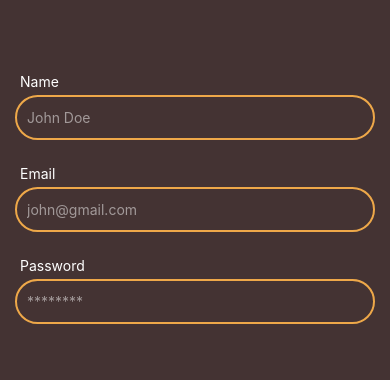
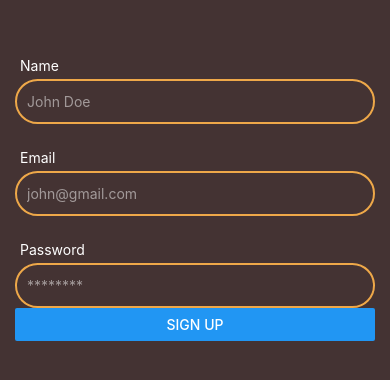
Before and after one commit to linub7/React_Native_Audio_Sharing_Frontend, a React Native app: screen /signup in a window 390 px wide. Shown: the part 226-606 px from the top of the page. Built offline with nearby package versions, Linux system fonts and the light colour scheme.

Commit message:
use formik & refactor formik -> done

```diff
--- a/package.json
+++ b/package.json
@@ -10,8 +10,10 @@
     "test": "jest"
   },
   "dependencies": {
+    "formik": "^2.4.0",
     "react": "18.2.0",
-    "react-native": "0.71.8"
+    "react-native": "0.71.8",
+    "yup": "^1.2.0"
   },
   "devDependencies": {
     "@babel/core": "^7.20.0",
--- a/src/components/auth/auth-input-fields/index.tsx
+++ b/src/components/auth/auth-input-fields/index.tsx
@@ -1,5 +1,7 @@
 import AuthInput from '@ui/auth/input';
+import AuthInputErrorLabel from '@ui/auth/input-error-label';
 import AuthInputLabel from '@ui/auth/input-label';
+import {useFormikContext} from 'formik';
 import {FC} from 'react';
 import {
   StyleProp,
@@ -10,10 +12,9 @@ import {
 } from 'react-native';
 
 interface Props {
+  name: string; // required for formik
   label: string;
   placeholder?: string;
-  value: string;
-  onChange: (text: string) => void;
   keyboardType?: TextInputProps['keyboardType'];
   secureTextEntry?: boolean;
   autoCapitalize?: TextInputProps['autoCapitalize'];
@@ -21,26 +22,36 @@ interface Props {
 }
 
 const AuthInputFields: FC<Props> = props => {
+  const {handleChange, values, errors, handleBlur, touched} = useFormikContext<{
+    [key: string]: string;
+  }>();
+
   const {
     label,
     placeholder,
-    value,
     keyboardType,
     secureTextEntry,
     autoCapitalize,
     containerStyle,
-    onChange,
+    name,
   } = props;
+
+  const errorMessage = touched[name] && errors[name] ? errors[name] : '';
+
   return (
     <View style={[styles.container, containerStyle]}>
-      <AuthInputLabel label={label} />
+      <View style={styles.labelContainer}>
+        <AuthInputLabel label={label} />
+        <AuthInputErrorLabel errorLabel={errorMessage} />
+      </View>
       <AuthInput
         placeholder={placeholder}
-        value={value}
-        onChangeText={onChange}
+        value={values[name]}
+        onChangeText={handleChange(name)}
         keyboardType={keyboardType}
         secureTextEntry={secureTextEntry}
         autoCapitalize={autoCapitalize}
+        onBlur={handleBlur(name)}
       />
     </View>
   );
@@ -48,6 +59,12 @@ const AuthInputFields: FC<Props> = props => {
 
 const styles = StyleSheet.create({
   container: {},
+  labelContainer: {
+    flexDirection: 'row',
+    justifyContent: 'space-between',
+    alignItems: 'center',
+    padding: 5,
+  },
 });
 
 export default AuthInputFields;
--- /dev/null
+++ b/src/components/shared/buttons/submit/index.tsx
@@ -0,0 +1,18 @@
+import {useFormikContext} from 'formik';
+import {FC} from 'react';
+import {Button, GestureResponderEvent, StyleSheet} from 'react-native';
+
+interface Props {
+  btnTitle: string;
+}
+
+const SubmitButton: FC<Props> = props => {
+  const {handleSubmit} = useFormikContext();
+  return <Button title={props.btnTitle} onPress={handleSubmit} />;
+};
+
+const styles = StyleSheet.create({
+  container: {},
+});
+
+export default SubmitButton;
--- /dev/null
+++ b/src/components/shared/form/index.tsx
@@ -0,0 +1,22 @@
+import {Formik, FormikHelpers} from 'formik';
+import {ReactNode} from 'react';
+
+interface Props<T> {
+  initialValues: any;
+  validationSchema: any;
+  onSubmit(values: T, formikHelpers: FormikHelpers<T>): void;
+  children: ReactNode;
+}
+
+const FormComponent = <T extends object>(props: Props<T>) => {
+  return (
+    <Formik
+      initialValues={props.initialValues}
+      onSubmit={props.onSubmit}
+      validationSchema={props.validationSchema}>
+      {props.children}
+    </Formik>
+  );
+};
+
+export default FormComponent;
--- /dev/null
+++ b/src/ui/auth/input-error-label/index.tsx
@@ -0,0 +1,20 @@
+import colors from '@utils/colors';
+import {FC} from 'react';
+import {StyleSheet, Text} from 'react-native';
+
+interface Props {
+  errorLabel?: string;
+}
+
+const AuthInputErrorLabel: FC<Props> = props => {
+  const {errorLabel} = props;
+  return <Text style={styles.errorLabel}>{errorLabel}</Text>;
+};
+
+const styles = StyleSheet.create({
+  errorLabel: {
+    color: colors.ERROR,
+  },
+});
+
+export default AuthInputErrorLabel;
--- a/src/ui/auth/input-label/index.tsx
+++ b/src/ui/auth/input-label/index.tsx
@@ -13,7 +13,6 @@ const AuthInputLabel: FC<Props> = ({label}) => {
 const styles = StyleSheet.create({
   label: {
     color: colors.CONTRAST,
-    padding: 5,
   },
 });
 
--- /dev/null
+++ b/src/utils/validationSchema.ts
@@ -0,0 +1,20 @@
+import * as Yup from 'yup';
+
+export const signupValidationSchema = Yup.object({
+  name: Yup.string()
+    .trim('Name is required!')
+    .min(2, 'Invalid Name')
+    .required('Name is required!'),
+  email: Yup.string()
+    .trim('Email is required!')
+    .email('Invalid Email')
+    .required('Email is required!'),
+  password: Yup.string()
+    .trim('Password is required!')
+    .min(8, 'Password is too shot!')
+    .matches(
+      /^(?=.*[a-zA-Z])(?=.*\d)(?=.*[!@#\$%\^&\*])[a-zA-Z\d!@#\$%\^&\*]+$/,
+      'Password is too simple!',
+    )
+    .required('Password is required!'),
+});
--- a/src/views/auth/signup/index.tsx
+++ b/src/views/auth/signup/index.tsx
@@ -1,34 +1,36 @@
+import {FC} from 'react';
+import {Button, SafeAreaView, StyleSheet, View} from 'react-native';
+
 import colors from '@utils/colors';
-import {FC, useState} from 'react';
-import {SafeAreaView, StyleSheet, View} from 'react-native';
 import AuthInputFields from '@components/auth/auth-input-fields';
+import {signupValidationSchema} from '@utils/validationSchema';
+import FormComponent from '@components/shared/form';
+import SubmitButton from '@components/shared/buttons/submit';
 
 interface Props {}
 
-interface IUserInfo {
-  name: string;
-  email: string;
-  password: string;
-}
+const initialValues = {
+  name: '',
+  email: '',
+  password: '',
+};
 
 const SignUpScreen: FC<Props> = props => {
-  const [userInfo, setUserInfo] = useState<IUserInfo>({
-    name: '',
-    password: '',
-    email: '',
-  });
-  const {name, password, email} = userInfo;
-
-  console.log({name, password, email});
+  const handleSubmit = (values: Object) => {
+    console.log(values);
+  };
 
   return (
     <SafeAreaView style={styles.container}>
+      <FormComponent
+        initialValues={initialValues}
+        onSubmit={handleSubmit}
+        validationSchema={signupValidationSchema}>
         <View style={styles.formContainer}>
           <AuthInputFields
             placeholder="John Doe"
             label="Name"
-          value={name}
-          onChange={text => setUserInfo({...userInfo, name: text})}
+            name="name"
             containerStyle={styles.marginBottom}
           />
 
@@ -36,8 +38,7 @@ const SignUpScreen: FC<Props> = props => {
             placeholder="john@gmail.com"
             label="Email"
             keyboardType="email-address"
-          value={email}
-          onChange={text => setUserInfo({...userInfo, email: text})}
+            name="email"
             autoCapitalize="none"
             containerStyle={styles.marginBottom}
           />
@@ -46,10 +47,11 @@ const SignUpScreen: FC<Props> = props => {
             placeholder="********"
             label="Password"
             secureTextEntry={true}
-          value={password}
-          onChange={text => setUserInfo({...userInfo, password: text})}
+            name="password"
           />
+          <SubmitButton btnTitle="Sign up" />
         </View>
+      </FormComponent>
     </SafeAreaView>
   );
 };
```
Also changed, not shown: 1 other file (tests, documents, lock files or other folders). Lines whose indentation alone changed are shown as unchanged.
